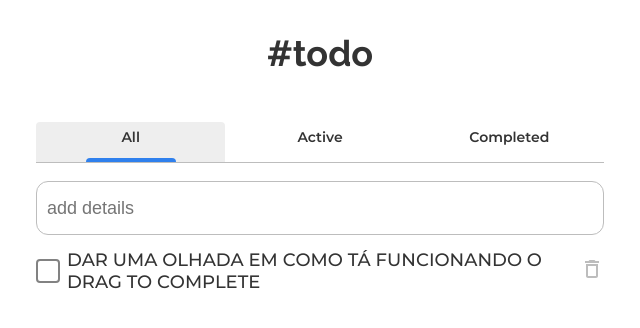
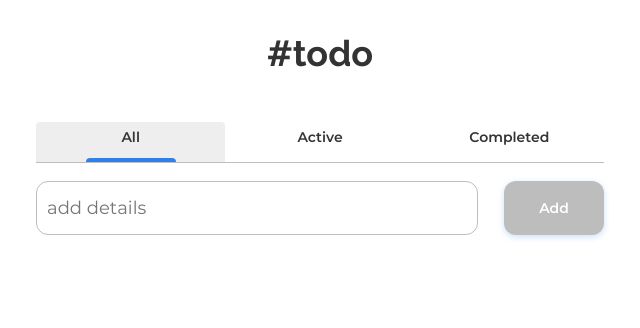
Before and after one commit to gabrielnafuzi/todo-app, a React (Vite) app: page / in a window 1280 px wide. Shown: the top 328 px of the page, without its empty margins (320-960 px from the left). Built offline with nearby package versions, Linux system fonts and the light colour scheme.

Commit message:
feat: add CreateTodoForm component

```diff
--- a/src/components/Input/index.tsx
+++ b/src/components/Input/index.tsx
@@ -5,22 +5,23 @@ import {
   HTMLProps
 } from 'react'
 
-import { AnimatePresence } from 'framer-motion'
+import { AnimatePresence, HTMLMotionProps } from 'framer-motion'
 
 import * as S from './styles'
 
 export type InputProps = {
   isInvalid?: boolean
   errorMessage?: string
+  motionProps?: HTMLMotionProps<'div'>
   onChange?: (event: ChangeEvent<HTMLInputElement>) => void
 } & Omit<HTMLProps<HTMLInputElement>, 'ref' | 'children' | 'onChange'>
 
 const BaseInput: ForwardRefRenderFunction<HTMLInputElement, InputProps> = (
-  { isInvalid = false, errorMessage, onChange, ...props },
+  { isInvalid = false, errorMessage, motionProps, onChange, ...props },
   ref
 ) => {
   return (
-    <S.Wrapper isInvalid={isInvalid}>
+    <S.Wrapper {...motionProps} isInvalid={isInvalid}>
       <input {...props} ref={ref} onChange={onChange} />
 
       <AnimatePresence initial={false}>
--- a/src/components/Input/styles.ts
+++ b/src/components/Input/styles.ts
@@ -14,8 +14,9 @@ const wrapperModifiers = {
   `
 }
 
-export const Wrapper = styled.div<WrapperProps>`
+export const Wrapper = styled(motion.div)<WrapperProps>`
   height: 6.8rem;
+  width: 100%;
 
   ${({ theme, isInvalid }) => css`
     > input {
--- /dev/null
+++ b/src/pages/Home/components/CreateTodoForm/index.tsx
@@ -0,0 +1,62 @@
+import { FormEvent, useState } from 'react'
+
+import { AnimatePresence } from 'framer-motion'
+
+import { Input } from '@/components'
+
+import * as S from './styles'
+
+export const CreateTodoForm = () => {
+  const [todoText, setTodoText] = useState('')
+  const [errorMessage, setErrorMessage] = useState('')
+  const [isInvalid, setIsInvalid] = useState(false)
+
+  const handleOnChange = (event: React.ChangeEvent<HTMLInputElement>) => {
+    setTodoText(event.target.value)
+    setIsInvalid(false)
+    setErrorMessage('')
+  }
+
+  const handleAddTodo = (event: FormEvent<HTMLFormElement>) => {
+    event.preventDefault()
+
+    if (!todoText) {
+      setIsInvalid(true)
+      setErrorMessage('field is required')
+
+      return
+    }
+
+    setTodoText('')
+    console.log('add todo')
+  }
+
+  return (
+    <AnimatePresence key="create-todo-form">
+      <S.Wrapper
+        onSubmit={handleAddTodo}
+        animate={{ y: [100, 0], opacity: [0, 1] }}
+        exit={{ y: [0, -100], opacity: [1, 0] }}
+        transition={{ duration: 0.4 }}
+      >
+        <Input
+          key="create-todo-form-input"
+          placeholder="add details"
+          value={todoText}
+          onChange={handleOnChange}
+          isInvalid={isInvalid}
+          errorMessage={errorMessage}
+        />
+
+        <S.Button
+          type="submit"
+          disabled={!todoText}
+          whileHover={{ scale: todoText ? 1.04 : 1 }}
+          whileTap={{ scale: todoText ? 0.96 : 1 }}
+        >
+          <span>Add</span>
+        </S.Button>
+      </S.Wrapper>
+    </AnimatePresence>
+  )
+}
--- /dev/null
+++ b/src/pages/Home/components/CreateTodoForm/styles.ts
@@ -0,0 +1,36 @@
+import { motion } from 'framer-motion'
+import styled, { css } from 'styled-components'
+
+export const Wrapper = styled(motion.form)`
+  ${({ theme }) => css`
+    display: flex;
+    align-items: flex-start;
+    justify-content: space-between;
+    gap: ${theme.spacings.medium};
+  `}
+`
+
+export const Button = styled(motion.button)`
+  ${({ theme }) => css`
+    width: 100%;
+    max-width: 10rem;
+    height: 5.4rem;
+    border: none;
+    border-radius: ${theme.border.radius};
+    background-color: ${theme.colors.primary};
+    cursor: pointer;
+    box-shadow: ${theme.shadows.base};
+    transition: 0.25s background ease;
+
+    &:disabled {
+      background-color: ${theme.colors.gray};
+      cursor: not-allowed;
+    }
+
+    > span {
+      font-size: ${theme.font.sizes.medium};
+      color: ${theme.colors.white};
+      font-weight: ${theme.font.semibold};
+    }
+  `}
+`
--- /dev/null
+++ b/src/pages/Home/components/index.ts
@@ -0,0 +1 @@
+export * from './CreateTodoForm'
--- a/src/pages/Home/index.tsx
+++ b/src/pages/Home/index.tsx
@@ -1,4 +1,4 @@
-import { useEffect, useRef, useState } from 'react'
+import { useRef, useState } from 'react'
 
 import {
   Tabs,
@@ -9,6 +9,8 @@ import {
   TodoItem,
   Input
 } from '@/components'
+
+import { CreateTodoForm } from './components'
 
 const tabs = ['All', 'Active', 'Completed'] as const
 type TabsType = typeof tabs[number]
@@ -43,14 +45,7 @@ export const Home = () => {
 
       <TabPanels activeTab={selectedTab}>
         <TabPanel tabKey="all">
-          <Input placeholder="add details" ref={todoTextInput} />
-
-          <TodoItem
-            text="DAR UMA OLHADA EM COMO TÁ FUNCIONANDO O DRAG TO COMPLETE"
-            isCompleted={isCompleted}
-            onComplete={() => setIsCompleted(!isCompleted)}
-            onDelete={() => console.log('delete')}
-          />
+          <CreateTodoForm />
         </TabPanel>
 
         <TabPanel tabKey="active">second panel</TabPanel>
--- a/src/styles/global.ts
+++ b/src/styles/global.ts
@@ -14,9 +14,14 @@ export const GlobalStyles = createGlobalStyle`
       font-size: 62.5%;
     }
 
+    body,
+    button,
+    input {
+      font-family: ${theme.font.family};
+    }
+
     body {
       overflow-x: hidden;
-      font-family: ${theme.font.family};
       font-size: ${theme.font.sizes.medium};
       color: ${theme.colors.black};
     }
```
